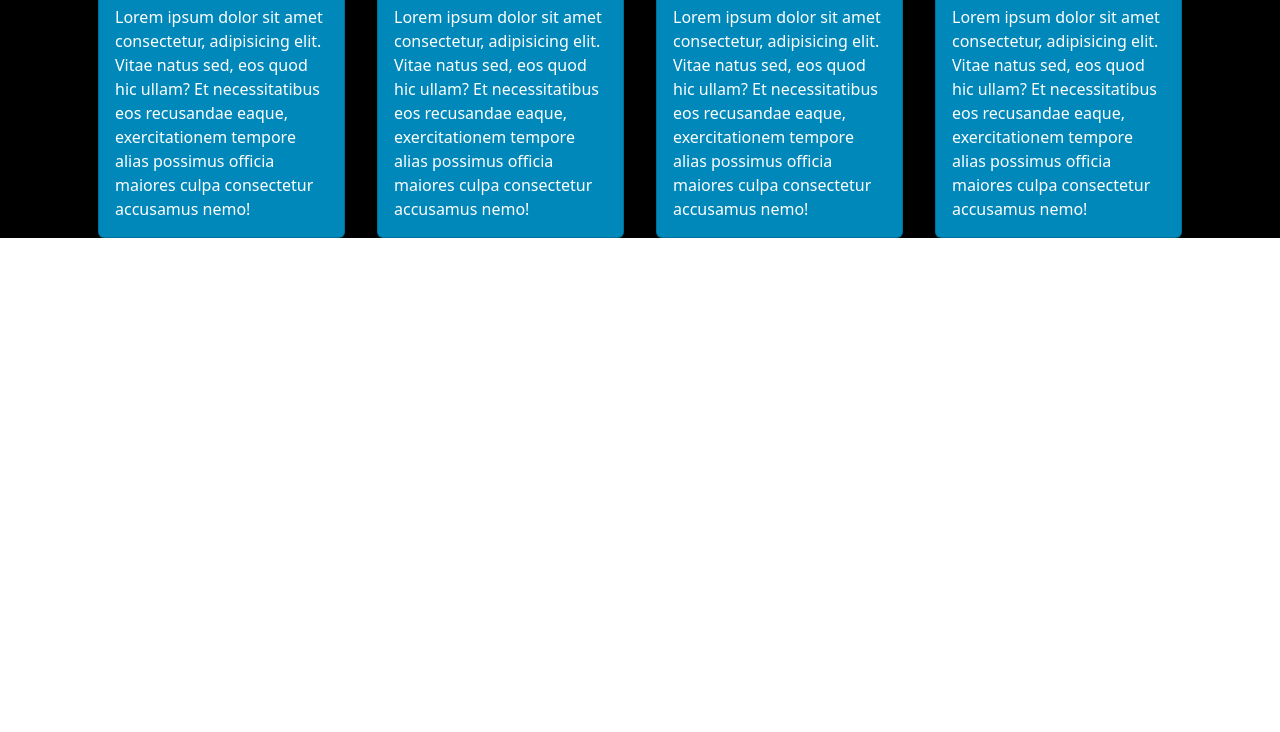
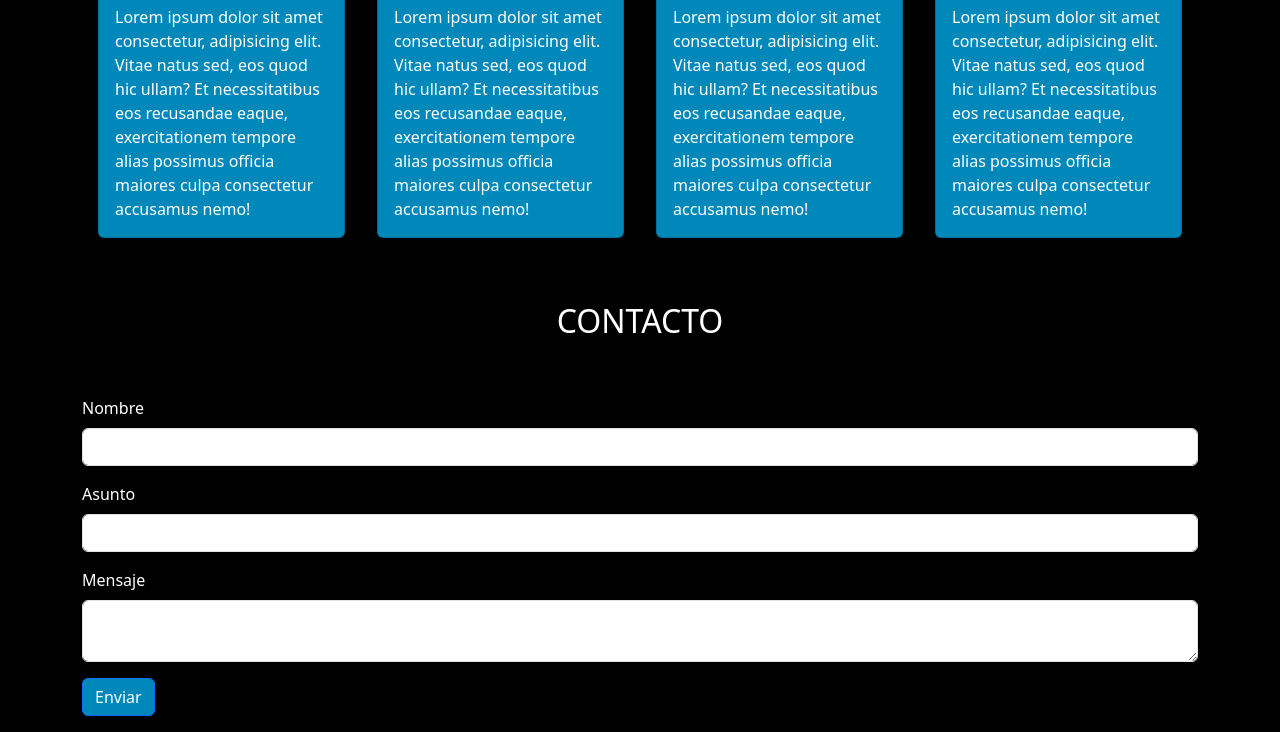
Before and after one commit to Denisse78/pruebaViajesChile, a plain HTML site: page index.html in a window 1280 px wide. Shown: the part 1794-2526 px from the top of the page. Before the commit the page ends 2032 px from the top, so only its background shows below. Drawn offline with nearby package versions, Linux system fonts and the light colour scheme.

Commit message:
seccionCinco completa

```diff
--- a/assets/css/style.css
+++ b/assets/css/style.css
@@ -17,3 +17,7 @@ i{
 section div div div div img{
     height: 190px;
 }
+
+.btncolor{
+    background-color: #0088bb;
+}
--- a/index.html
+++ b/index.html
@@ -44,7 +44,7 @@
     </div>
 </nav>
 
-<!-- Hero seccionDos-->
+<!--seccionDos (carrusel)-->
 
 <header>
     <div id="carouselExample" class="carousel slide">
@@ -156,12 +156,34 @@
                     </div>
                   </div>
               </div>
-
         </div>
     </div>
  </section>
 
+<!--seccionCinco (formulario)-->
 
+<section class="fuenteFondo py-3">
+    <div class="text-center py-5">
+        <h2>CONTACTO</h2>
+    </div>
+    <div class="container">
+        <form>
+            <div class="mb-3">
+              <label for="txtNombre" class="form-label">Nombre</label>
+              <input type="text" class="form-control" id="txtNombre" aria-describedby="emailHelp">
+            </div>
+            <div class="mb-3">
+              <label for="txtAsunto" class="form-label">Asunto</label>
+              <input type="text" class="form-control" id="txtAsunto">
+            </div>
+            <div class="mb-3">
+                <label for="txtMensaje" class="form-label">Mensaje</label>
+                <textarea type="txt" class="form-control" id="txtMensaje"></textarea>
+              </div>
+            <button type="button" class="btn btn-primary btncolor">Enviar</button>
+          </form>
+    </div>
+</section>
 
 
 
```
